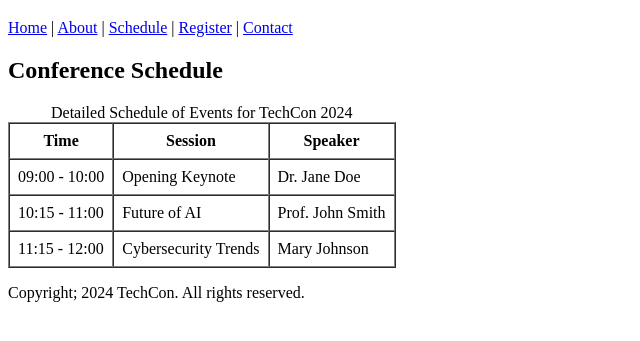
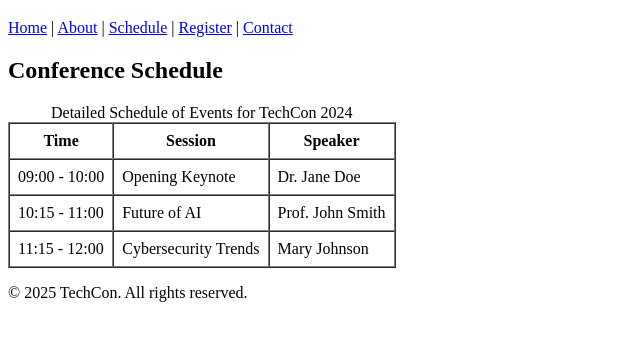
Before and after one commit to albertmasila/TechCon_HTML, a plain HTML site: page techcon_website/schedule.html in a window 1280 px wide. Shown: the part 61-402 px from the top of the page, without its empty margins (0-640 px from the left). Drawn offline with Linux system fonts and the light colour scheme.

Commit message:
Update schedule.html

```diff
--- a/techcon_website/schedule.html
+++ b/techcon_website/schedule.html
@@ -49,7 +49,7 @@
   </main>
 
   <footer>
-    <p>Copyright; 2024 TechCon. All rights reserved.</p>
+    <p>&copy; 2025 TechCon. All rights reserved.</p>
   </footer>
 </body>
 </html>
```
